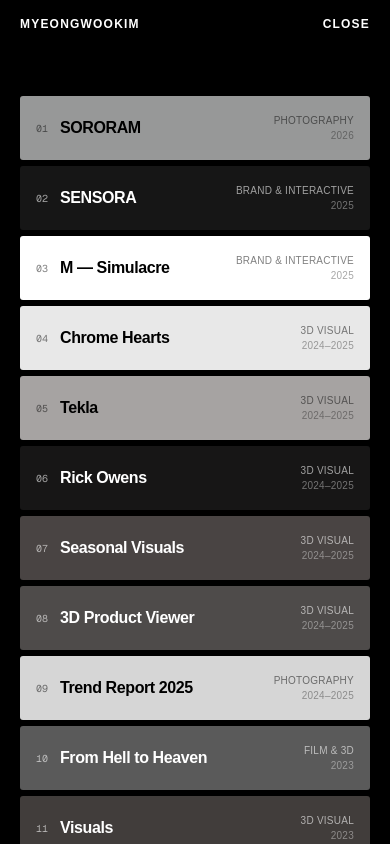
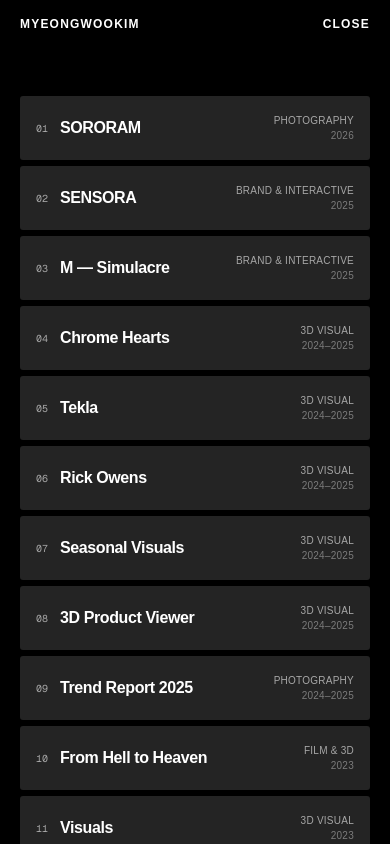
Before and after one commit to REALITYISNEVERWHATITSEEMS/rinwis_web, a Next.js app: page / in a window 390 px wide. Both pictures are taken after a click on the button "INDEX". Shown: the top 844 px of the page. Built offline with nearby package versions, Linux system fonts and the light colour scheme.

Commit message:
Unify spine color and switch to horizontal bookshelf on desktop
All index spines now use one flat color. On desktop they lay out in
a horizontal row with vertical spine text (like books on a shelf);
mobile keeps the vertical stacked list.

```diff
--- a/src/components/SiteHeader.tsx
+++ b/src/components/SiteHeader.tsx
@@ -4,36 +4,43 @@
 import { useState } from "react";
 import { projects } from "@/lib/projects";
 
-function isLight(hex: string): boolean {
-  const r = parseInt(hex.slice(1, 3), 16);
-  const g = parseInt(hex.slice(3, 5), 16);
-  const b = parseInt(hex.slice(5, 7), 16);
-  return 0.299 * r + 0.587 * g + 0.114 * b > 150;
-}
+const SPINE_COLOR = "#242424";
 
 function Spine({ project, index }: { project: (typeof projects)[number]; index: number }) {
-  const light = isLight(project.color);
-  const fg = light ? "text-black" : "text-white";
-  const fgMuted = light ? "text-black/50" : "text-white/60";
-  const fgFaint = light ? "text-black/35" : "text-white/40";
-
   return (
     <Link
       href={`/work/${project.slug}`}
-      className="group relative block h-16 shrink-0 overflow-hidden rounded-[3px] shadow-[0_10px_18px_-10px_rgba(0,0,0,0.65)] transition-transform duration-300 hover:-translate-y-px sm:h-20"
-      style={{ background: project.color }}
+      className="group relative block h-16 w-full shrink-0 overflow-hidden rounded-[3px] transition-transform duration-300 hover:-translate-y-px sm:h-full sm:w-auto sm:flex-1 sm:hover:-translate-y-0 sm:hover:-translate-x-px"
+      style={{ background: SPINE_COLOR }}
     >
-
-      <div className="relative grid h-full grid-cols-[auto_1fr_auto] items-center gap-3 px-4 sm:gap-5 sm:px-6">
-        <span className={`font-mono text-[10px] sm:text-xs ${fgMuted}`}>
+      {/* mobile: horizontal row */}
+      <div className="relative grid h-full grid-cols-[auto_1fr_auto] items-center gap-3 px-4 sm:hidden">
+        <span className="font-mono text-[10px] text-white/60">
           {String(index + 1).padStart(2, "0")}
         </span>
-        <span className={`truncate text-base font-semibold tracking-tight sm:text-xl ${fg}`}>
+        <span className="truncate text-base font-semibold tracking-tight text-white">
           {project.title}
         </span>
-        <span className={`shrink-0 text-right text-[10px] uppercase tracking-wide sm:text-xs ${fgMuted}`}>
+        <span className="shrink-0 text-right text-[10px] uppercase tracking-wide text-white/60">
           <span className="block">{project.category}</span>
-          <span className={`block ${fgFaint}`}>{project.year}</span>
+          <span className="block text-white/40">{project.year}</span>
+        </span>
+      </div>
+
+      {/* desktop: vertical spine */}
+      <div className="hidden h-full w-full flex-col items-center justify-between py-6 sm:flex">
+        <span className="font-mono text-[10px] text-white/60">
+          {String(index + 1).padStart(2, "0")}
+        </span>
+        <span
+          className="max-h-[65%] truncate text-lg font-semibold tracking-tight text-white"
+          style={{ writingMode: "vertical-rl", transform: "rotate(180deg)" }}
+        >
+          {project.title}
+        </span>
+        <span className="text-center text-[9px] uppercase tracking-wide text-white/60">
+          <span className="block">{project.category}</span>
+          <span className="block text-white/40">{project.year}</span>
         </span>
       </div>
     </Link>
@@ -59,14 +66,17 @@
       </header>
 
       <div
-        className={`fixed inset-0 z-30 flex flex-col overflow-y-auto bg-black px-5 pt-24 pb-16 transition-opacity duration-300 sm:px-8 ${
+        className={`fixed inset-0 z-30 flex flex-col overflow-y-auto bg-black px-5 pt-24 pb-16 transition-opacity duration-300 sm:overflow-hidden sm:px-8 ${
           indexOpen ? "pointer-events-auto opacity-100" : "pointer-events-none opacity-0"
         }`}
         onClick={(e) => {
           if (e.target === e.currentTarget) setIndexOpen(false);
         }}
       >
-        <div className="mx-auto flex w-full max-w-3xl flex-col gap-1.5" onClick={() => setIndexOpen(false)}>
+        <div
+          className="mx-auto flex w-full max-w-3xl flex-col gap-1.5 sm:h-full sm:max-w-none sm:flex-row sm:gap-1"
+          onClick={() => setIndexOpen(false)}
+        >
           {projects.map((project, i) => (
             <Spine key={project.slug} project={project} index={i} />
           ))}
```
